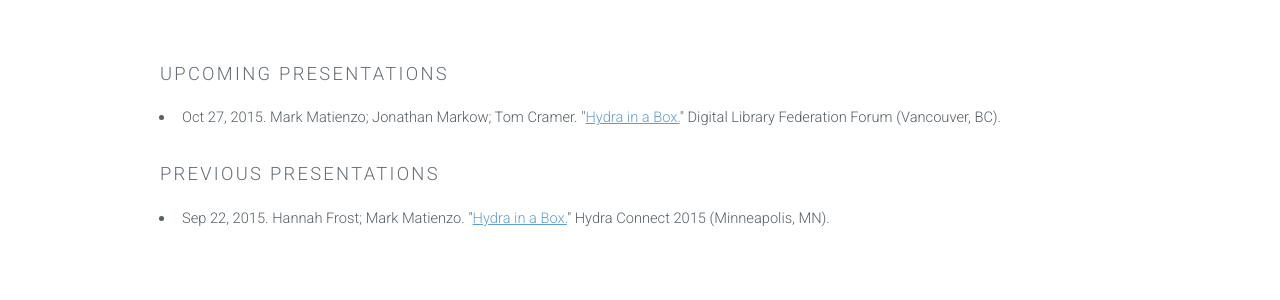
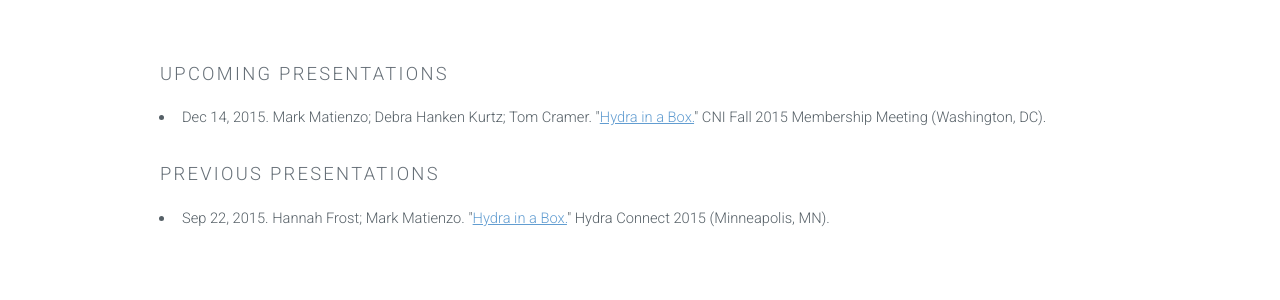
Before and after one commit to samvera-labs/hyku.github.io, a Jekyll site: the page built from presentations.html, in a window 1280 px wide and 1017 px high. Shown: the part 175-475 px from the top of the window. Built offline with Jekyll 4.4.1, drawn with Linux system fonts in a browser that asks for light colours.

Commit message:
Update upcoming_presentations.yml
removed DLF, added CNI

```diff
--- a/_data/upcoming_presentations.yml
+++ b/_data/upcoming_presentations.yml
@@ -1,9 +1,9 @@
 - title: Hydra in a Box
   presenters:
     - Mark Matienzo
-    - Jonathan Markow
+    - Debra Hanken Kurtz
     - Tom Cramer
-  event: Digital Library Federation Forum
-  location: "Vancouver, BC"
-  date: 2015-10-27
-  url: https://dlfforum2015.sched.org/event/3820efd413988364bd368bbebe1482ef
+  event: CNI Fall 2015 Membership Meeting
+  location: "Washington, DC"
+  date: 2015-12-14-15
+  url:  https://www.cni.org/events/membership-meetings/upcoming-meeting/fall-2015
```
